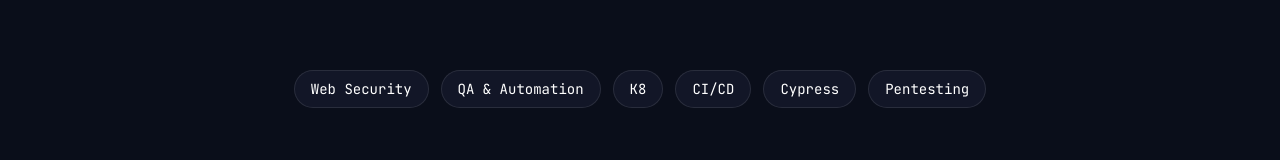
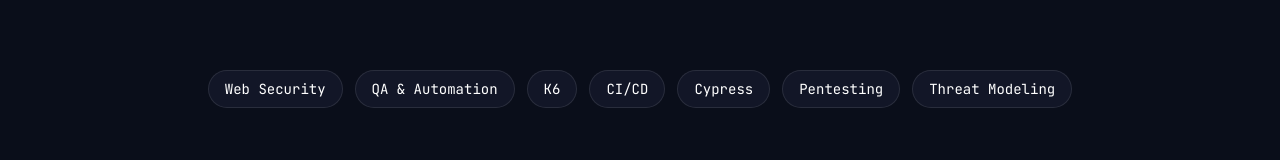
Before and after one commit to tgidan/VerkadeORG, a React (Vite) app: page / in a window 1280 px wide. Shown: the part 778-938 px from the top of the page. Built offline with nearby package versions, Linux system fonts and the light colour scheme.

Commit message:
Updated deployment steps
Test

See if deployment still works

Revert "Update deploy.sh"

This reverts commit 3aa74c8098e2c98ca8a0ef92d37562e1eebbf397.

Update deploy.sh

```diff
--- a/src/app/App.tsx
+++ b/src/app/App.tsx
@@ -9,10 +9,11 @@
   const skills = [
     'Web Security',
     'QA & Automation',
-    'K8',
+    'K6',
     'CI/CD',
     'Cypress',
-    'Pentesting'
+    'Pentesting',
+    'Threat Modeling',
   ];
 
   const projects = [
```
Also changed, not shown: 1 other file (tests, documents, lock files or other folders).
